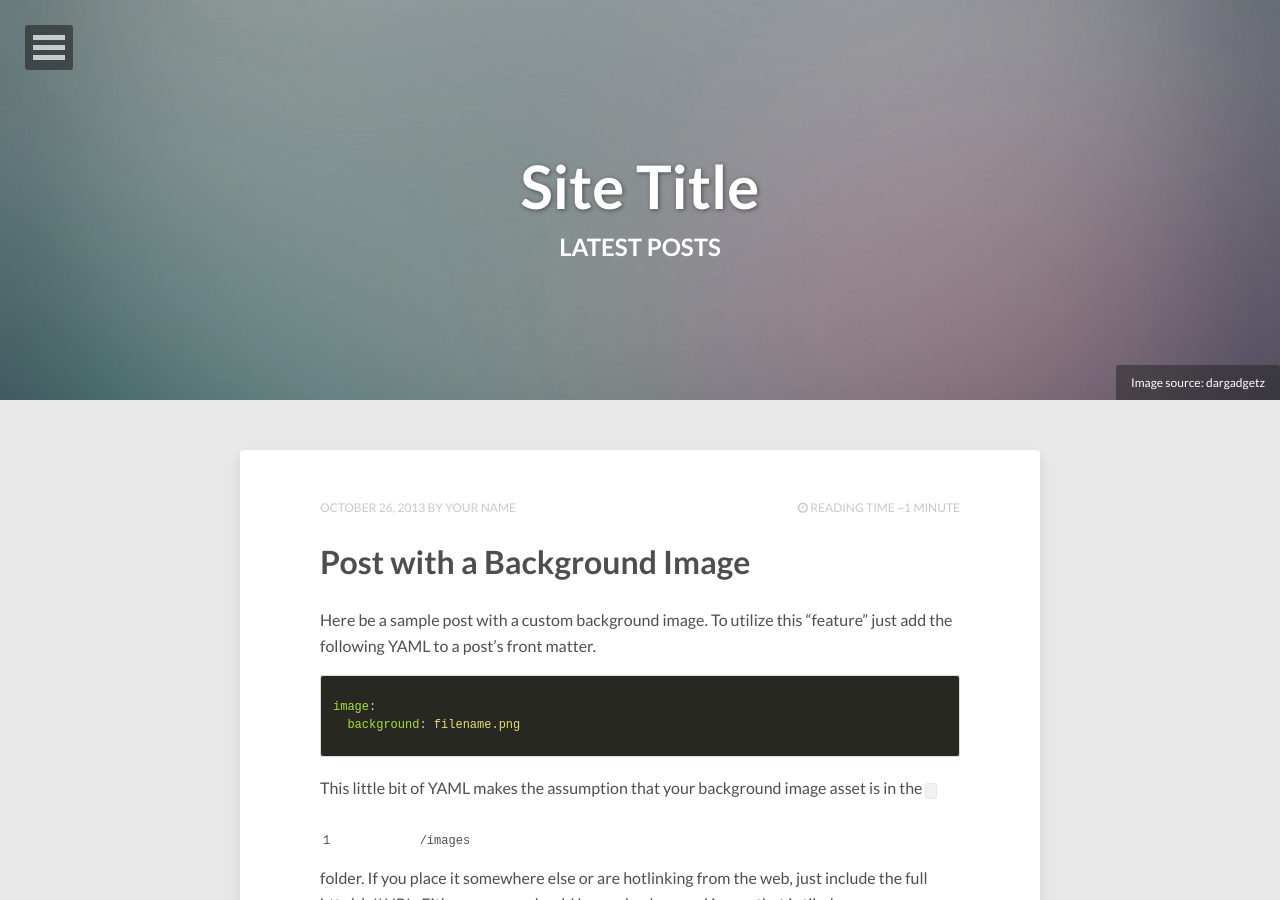
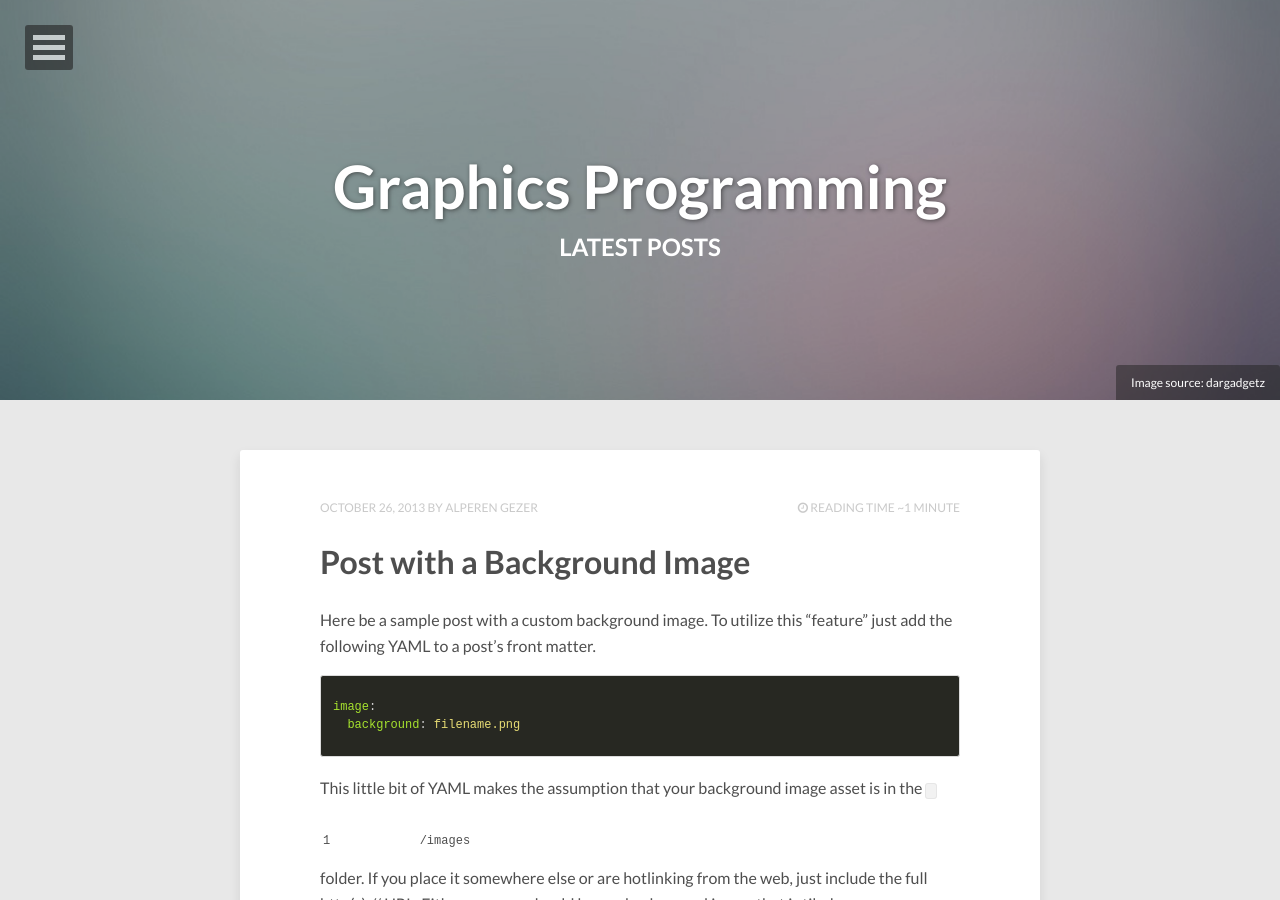
Before and after one commit to 0x61726b/arkenthera.github.io, a Jekyll site: the page built from index.html, in a window 1280 px wide and 900 px high. Built offline with Jekyll 4.4.1, drawn with Linux system fonts in a browser that asks for light colours; nearby versions of some CDN libraries; the list of posts is cut into pages by our own code; some of the changed text lies outside the part shown.

Commit message:
Update _config.yml

```diff
--- a/_config.yml
+++ b/_config.yml
@@ -1,5 +1,5 @@
-title:            Site Title
-description:      Describe your website here.
+title:            Graphics Programming
+description:      Another graphics programming blog
 disqus_shortname: hpstrtheme
 reading_time:     true
 words_per_minute: 200
@@ -9,14 +9,14 @@ url:
 
 # Owner/author information
 owner:
-  name:           Your Name
+  name:           Alperen Gezer
   avatar:         avatar.jpg
-  bio:            "Your bio goes here. It shouldn't be super long but a good two sentences or two should suffice."
-  email:          you@email.com
+  bio:            "Graphics programmer currently studying at college."
+  email:          alperen.gezer@stu.bahcesehir.edu.tr
   # Social networking links used in footer. Update and remove as you like.
-  twitter:
+  twitter:        arkenthera
   facebook:
-  github:
+  github:         arkenthera
   stackexchange:
   linkedin:
   instagram:
```
